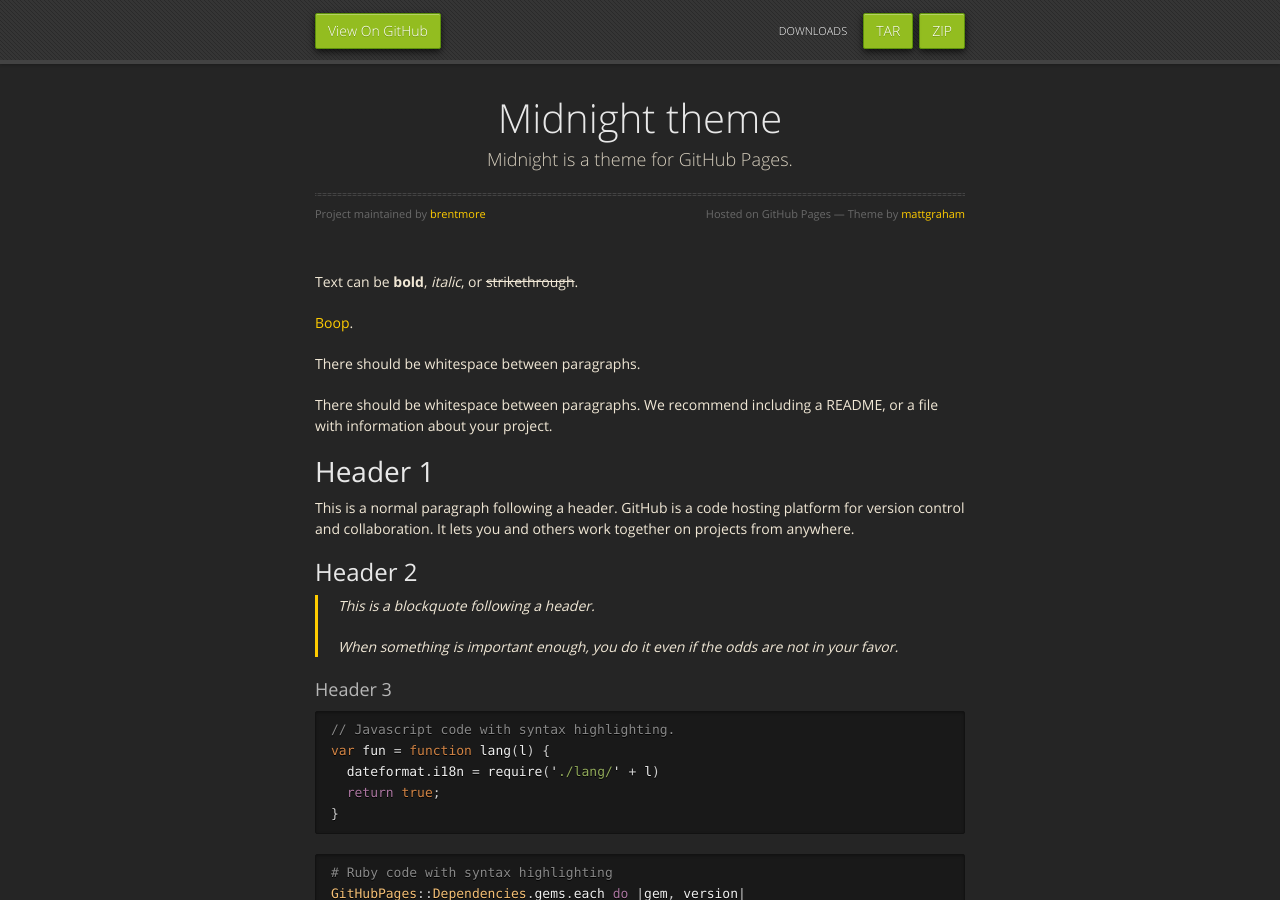
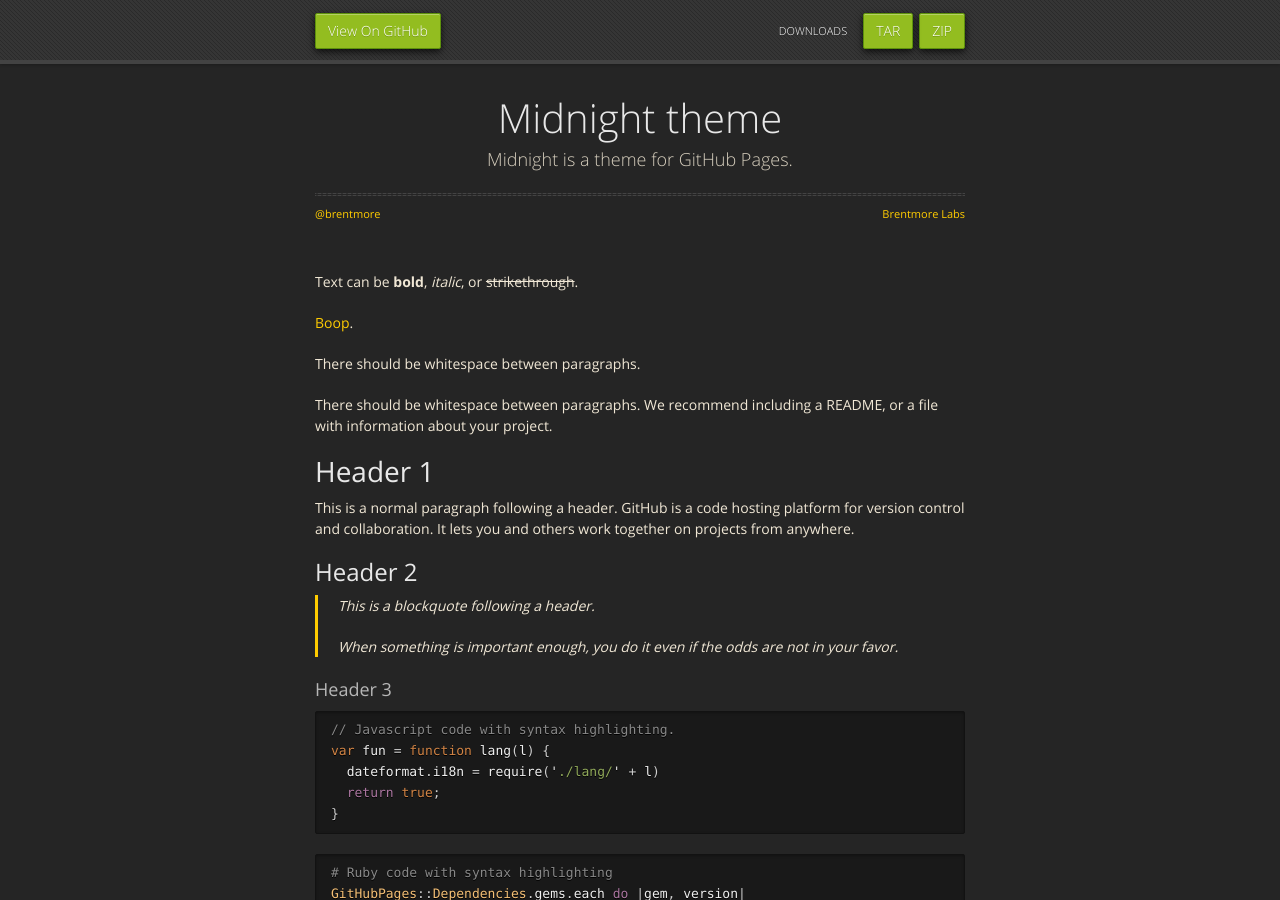
Before and after one commit to brentmore/hello-world, a Jekyll site: the page built from index.md, in a window 1280 px wide and 900 px high. Built offline with Jekyll 4.4.1, drawn with Linux system fonts in a browser that asks for light colours; nearby versions of some CDN libraries.

Commit message:
Update default.html

```diff
--- a/_layouts/default.html
+++ b/_layouts/default.html
@@ -36,8 +36,8 @@
           <h1>{{ site.title | default: site.github.repository_name }}</h1>
           <p>{{ site.description | default: site.github.project_tagline }}</p>
           <hr>
-          <span class="credits left">Project maintained by <a href="{{ site.github.owner_url }}">{{ site.github.owner_name }}</a></span>
-          <span class="credits right">Hosted on GitHub Pages &mdash; Theme by <a href="https://twitter.com/michigangraham">mattgraham</a></span>
+          <span class="credits left"><a href="https://www.twitter.com/brentmore">@brentmore</a></span>
+          <span class="credits right"><a href="https://www.brentmorelabs.com">Brentmore Labs</a></span>
         </div>
 
         {{ content }}
```
